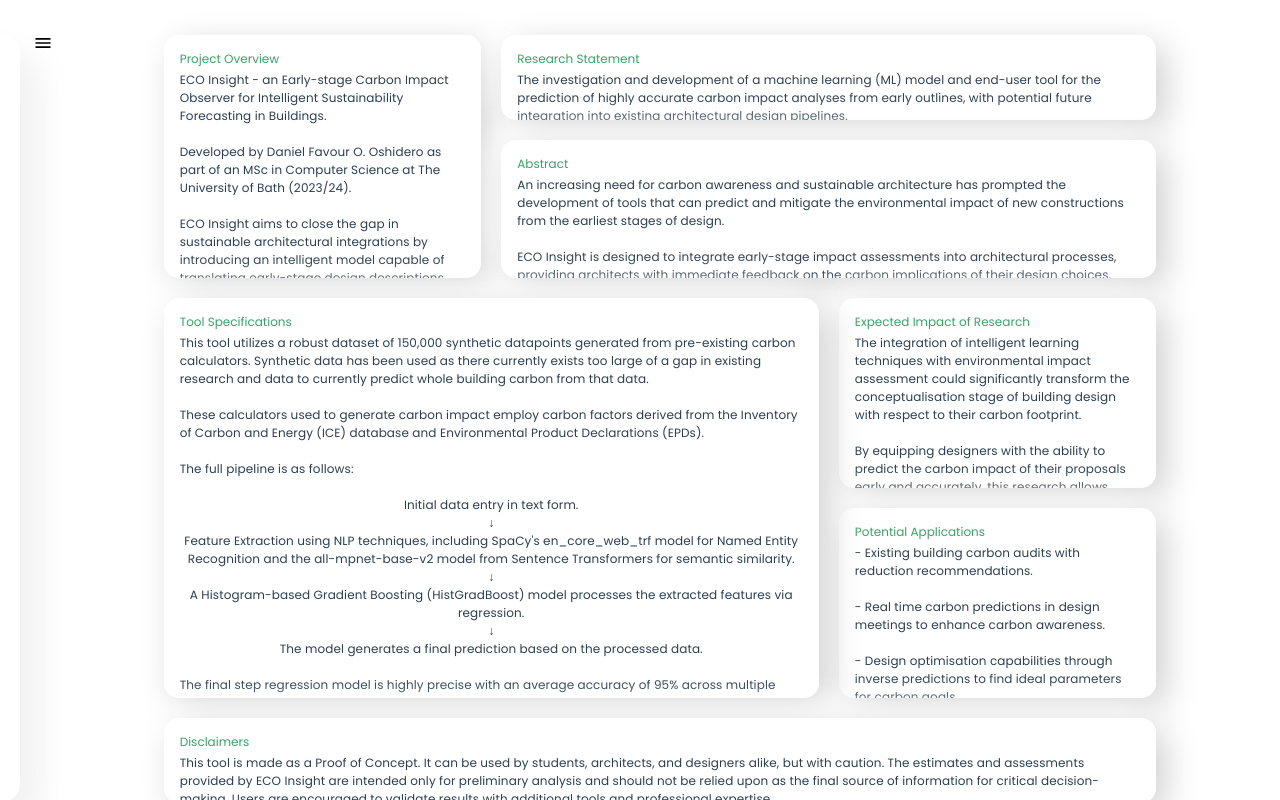
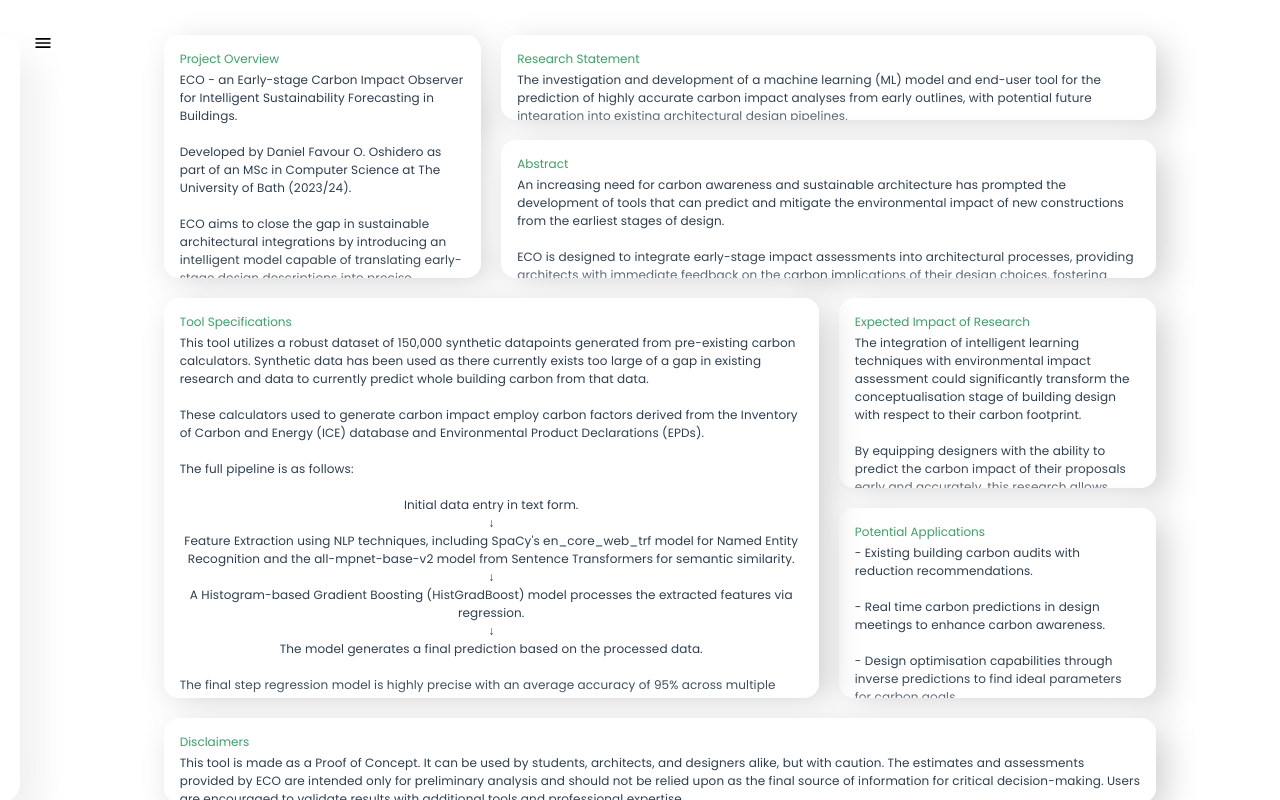
Before and after one commit to dfoshidero/EarlyStageCarbonObserver_Website, a React (Create React App) app: page /support in a window 1280 px wide. Built offline with nearby package versions, Linux system fonts and the light colour scheme.

Commit message:
Removed 'Insight' from ECO names

```diff
--- a/src/home/Home.jsx
+++ b/src/home/Home.jsx
@@ -104,7 +104,7 @@ const HomePage = () => {
         <div className="project-description">
           <h3>About</h3>
           <p className="description-text">
-            ECO Insight (Early-stage Carbon Observer) is a tool designed to
+            ECO (Early-stage Carbon Observer) is a tool designed to
             bridge the gap between early-stage architectural design and
             sustainable outcomes. ECO is trained on 150,000 synthetically generated buildings,
             covering a wide range of constructions and sizes,
--- a/src/pages/Support/Support.jsx
+++ b/src/pages/Support/Support.jsx
@@ -6,9 +6,9 @@ const SupportPage = () => {
   const sections = [
     {
       title: "Project Overview",
-      content: `ECO Insight - an Early-stage Carbon Impact Observer for Intelligent Sustainability Forecasting in Buildings.<br><br>Developed by Daniel Favour O. Oshidero as part of an MSc in Computer Science at The University of Bath (2023/24).
+      content: `ECO - an Early-stage Carbon Impact Observer for Intelligent Sustainability Forecasting in Buildings.<br><br>Developed by Daniel Favour O. Oshidero as part of an MSc in Computer Science at The University of Bath (2023/24).
                 <br><br>
-                ECO Insight aims to close the gap in sustainable architectural integrations by introducing an intelligent model capable of translating early-stage design descriptions into precise estimates of material masses and embodied carbon footprints.`,
+                ECO aims to close the gap in sustainable architectural integrations by introducing an intelligent model capable of translating early-stage design descriptions into precise estimates of material masses and embodied carbon footprints.`,
       position: { gridColumn: "1 / span 2", gridRow: "1 / span 5" },
     },
     {
@@ -20,7 +20,7 @@ const SupportPage = () => {
       title: "Abstract",
       content: `An increasing need for carbon awareness and sustainable architecture has prompted the development of tools that can predict and mitigate the environmental impact of new constructions from the earliest stages of design.
                 <br><br>
-                ECO Insight is designed to integrate early-stage impact assessments into architectural processes, providing architects with immediate feedback on the carbon implications of their design choices, fostering more sustainable design practices from the outset.`,
+                ECO is designed to integrate early-stage impact assessments into architectural processes, providing architects with immediate feedback on the carbon implications of their design choices, fostering more sustainable design practices from the outset.`,
       position: { gridColumn: "3 / span 4", gridRow: "3 / span 3" },
     },
     {
@@ -71,7 +71,7 @@ const SupportPage = () => {
     {
       title: "Disclaimers",
       content: `This tool is made as a Proof of Concept. It can be used by students, architects, and designers alike, but with caution.
-      The estimates and assessments provided by ECO Insight are intended only for preliminary analysis and should not be relied upon as the final source of information for critical decision-making.
+      The estimates and assessments provided by ECO are intended only for preliminary analysis and should not be relied upon as the final source of information for critical decision-making.
       Users are encouraged to validate results with additional tools and professional expertise.
       <br><br>
       <div style="color: #39a265">Open issues:</div>
```
